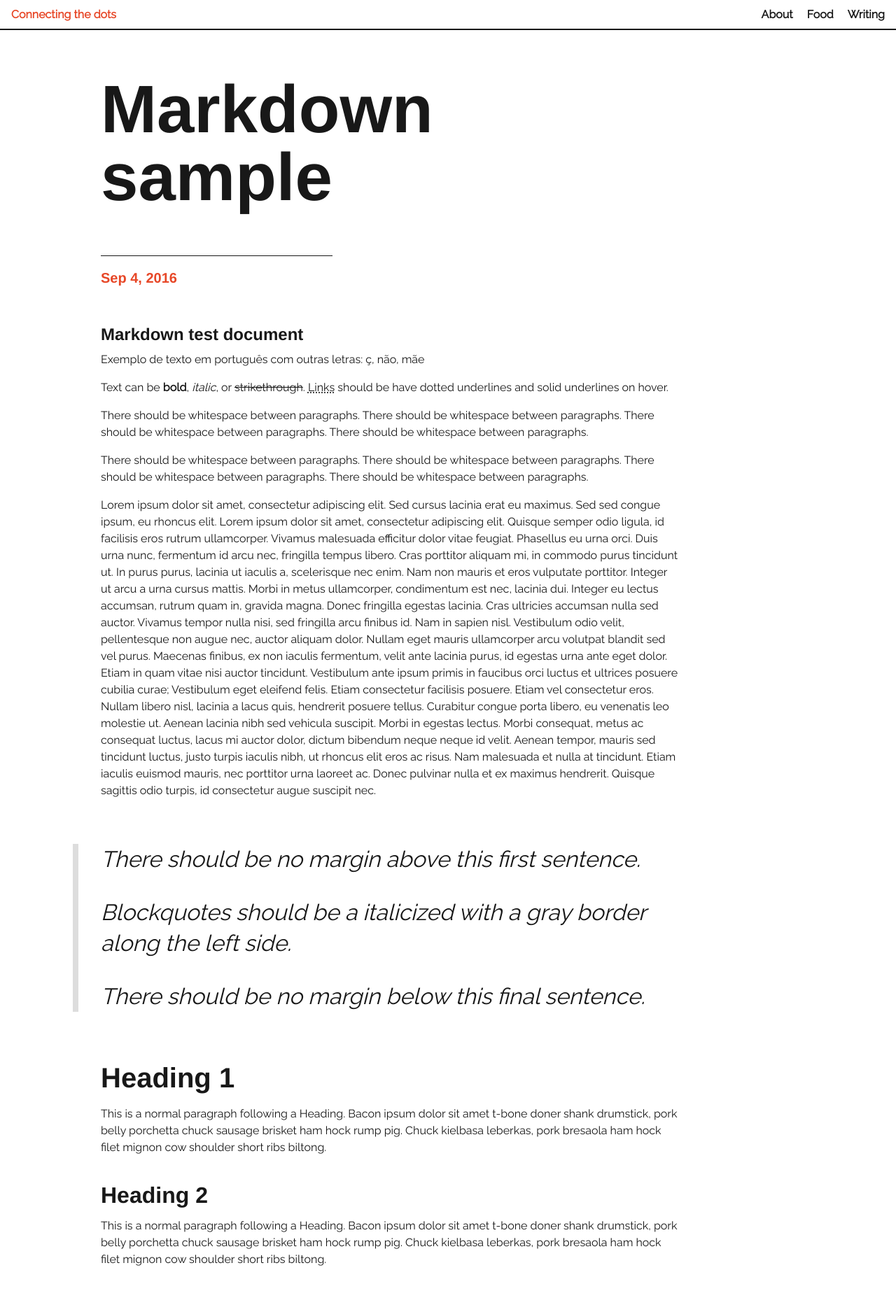
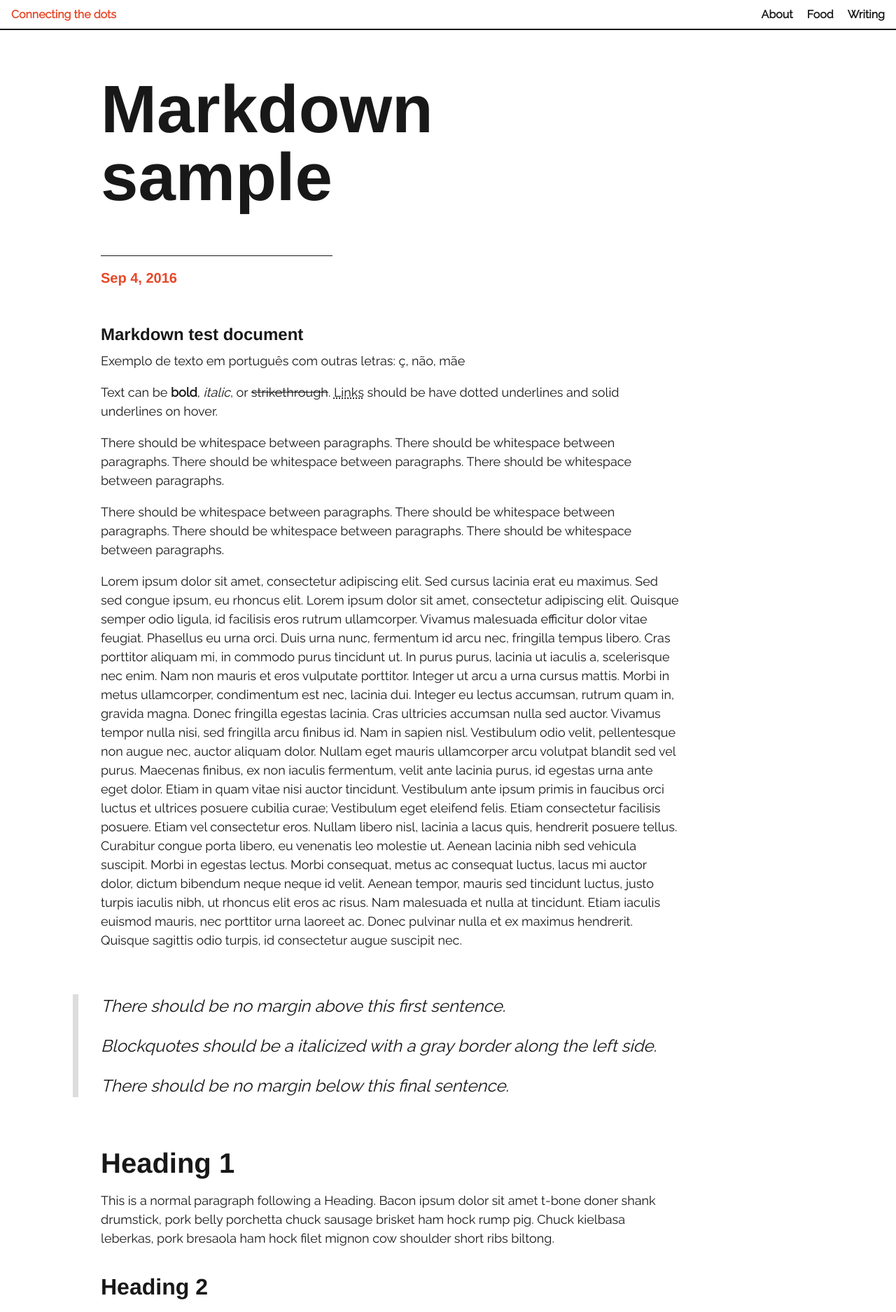
Before and after one commit to fvall/fvall.github.io, a Jekyll site: the page built from _posts/2016-09-04-markdown-sample.md, in a window 1280 px wide. Shown: the top 1875 px of the page at 70% size. Built offline with Jekyll 4.4.1, drawn with Linux system fonts in a browser that asks for light colours.

Commit message:
mobile friendly

```diff
--- a/_sass/_components.scss
+++ b/_sass/_components.scss
@@ -96,6 +96,17 @@ div, code {
     }
 }
 
+.descr {
+
+  font-size: $h4-size;
+  font-family: $header-font-family;
+  @media (max-width: $breakpoint-lg) {
+    font-size: $h5-size;
+
+  }
+
+}
+
 .summary {
 
   font-size: 1.25 * $body-font-size;
@@ -169,7 +180,7 @@ div, code {
     font-style: italic;
 
     p {
-      font-size: 24px;
+      font-size: 1.2em;
     }
 
     @media (min-width: $breakpoint-lg) {
@@ -178,7 +189,7 @@ div, code {
       max-width: (11 / 10 * 100%);
 
       p {
-        font-size: 32px;
+        font-size: 1.5em;
       }
 
     }
--- a/_sass/_utilities.scss
+++ b/_sass/_utilities.scss
@@ -5,8 +5,13 @@
   margin-top: 0.85em;
   word-wrap: break-word;
 
+  padding-top: 3rem;
+  padding-bottom: 3rem;
+
   @media (min-width: $breakpoint-lg) {
     font-size: $h0-desktop;
+    padding-top: 4rem;
+    padding-bottom: 4rem;
   }
 }
 
--- a/_sass/_variables.scss
+++ b/_sass/_variables.scss
@@ -1,11 +1,11 @@
 
 // Font family
 
-$base-font-size: 16px;
+$base-font-size: 10px;
 
 $body-font-family: "Raleway", "Helvetica Neue", Arial, sans-serif;
-$body-font-size: $base-font-size;
-$prose-font-size: 1.0 * $body-font-size;
+$body-font-size:  1.6 * $base-font-size;
+$prose-font-size: 1.8 * $base-font-size;
 $header-font-family: "Spartan", "Helvetica Neue", Arial, sans-serif;
 
 // Type scale
```
Also changed, not shown: _layouts/home.html (+13 -14 lines).
